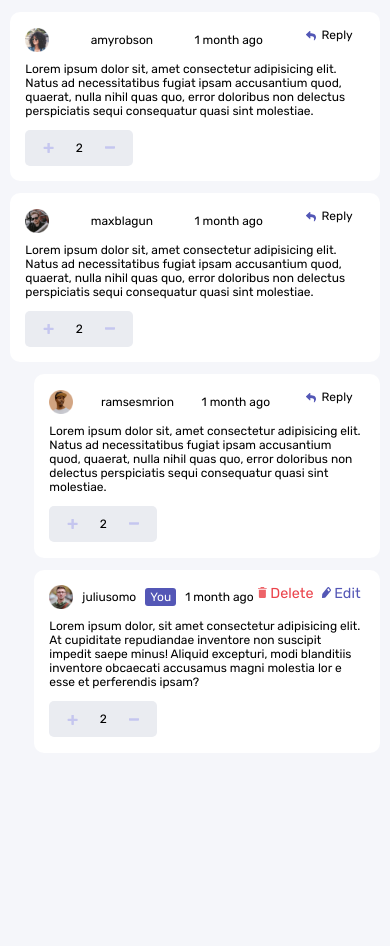
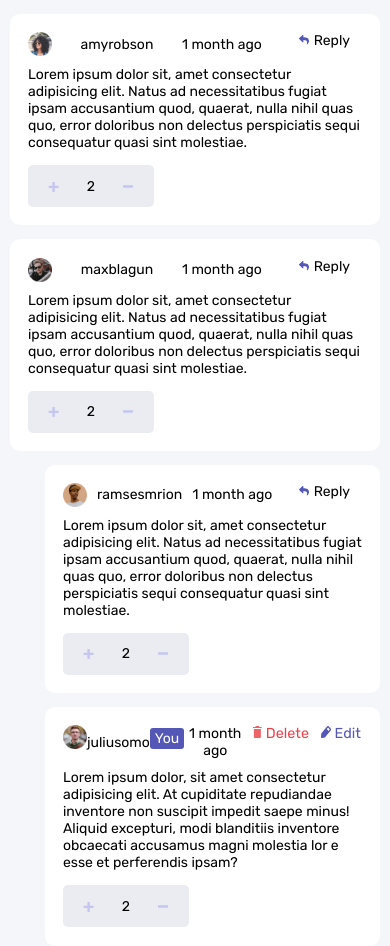
Before and after one commit to AxelTur-Springer/frontendMentorCommentChallenge, a plain HTML site: page index.html in a window 390 px wide. Before the commit the page ends 844 px from the top, so only its background shows below. Drawn offline with Linux system fonts and the light colour scheme.

Commit message:
css changes

```diff
--- a/style.css
+++ b/style.css
@@ -2,7 +2,7 @@
     padding: 0px;
     margin: 0px;
     box-sizing: border-box;
-    font-size: 12px;
+    font-size: 16px;
     font-family: 'Rubik', sans-serif;
 }
 body{
@@ -16,7 +16,7 @@ button:hover{
 .flexCommentSeccion{
 display: flex;
 flex-direction: column;
-width: 50%;
+width: 60%;
 margin: auto;}
 .profileAndComment img{
     width: 24px;height: 24px;
@@ -59,7 +59,7 @@ border-radius: 10px;
 .staticResponse{
     background-color: white;
     display: flex;
-    margin-left: 2em;
+    margin-left: 2.5em;
     margin-top: 1em;
     padding: 1.3em;
 border-radius: 10px;
@@ -130,7 +130,7 @@ border-radius: 10px;
 .me{
     background-color: rgb(255, 255, 255);
     margin-top: 1em;
-    margin-left: 2em;
+    margin-left: 2.5em;
     padding: 1.3em;
 border-radius: 10px;
 }
@@ -173,12 +173,12 @@ position: absolute;
 
 }
 .editOrDelete img{
-    height: 0.9em;
-    width: 0.8em;
+    height: 1em;
+    width: 0.9em;
 }
 .editOrDelete button{
 background: none;border: none;
-font-size: 16px;
+font-size: 1.4em;
 
 }
 .editOrDelete .delete {
@@ -215,7 +215,7 @@ font-size: 16px;
     top: 0px;
     left: 0px;
     width: 100%;
-    height: 100vh;
+    height: 100%;
 
 
 }
@@ -264,13 +264,16 @@ font-size: 16px;
 
 
 @media only screen and (max-width:1100px) {
+
     .flexCommentSeccion{
-
         width: 75%;
 
   }
 }
 @media only screen and (max-width:700px) {
+    *{
+        font-size: 14px;
+    }
     .flexCommentSeccion{
         width: 95%;
   }
@@ -288,6 +291,14 @@ font-size: 16px;
 .editOrDelete{
     display: flex;justify-content: space-around;
     width: 10em;
+}
+
+.editOrDelete img{
+width: 0.7em;
+height: 0.9em;
+}
+.editOrDelete button{
+    font-size: 16px;
 }
 
 .staticComment{
```
